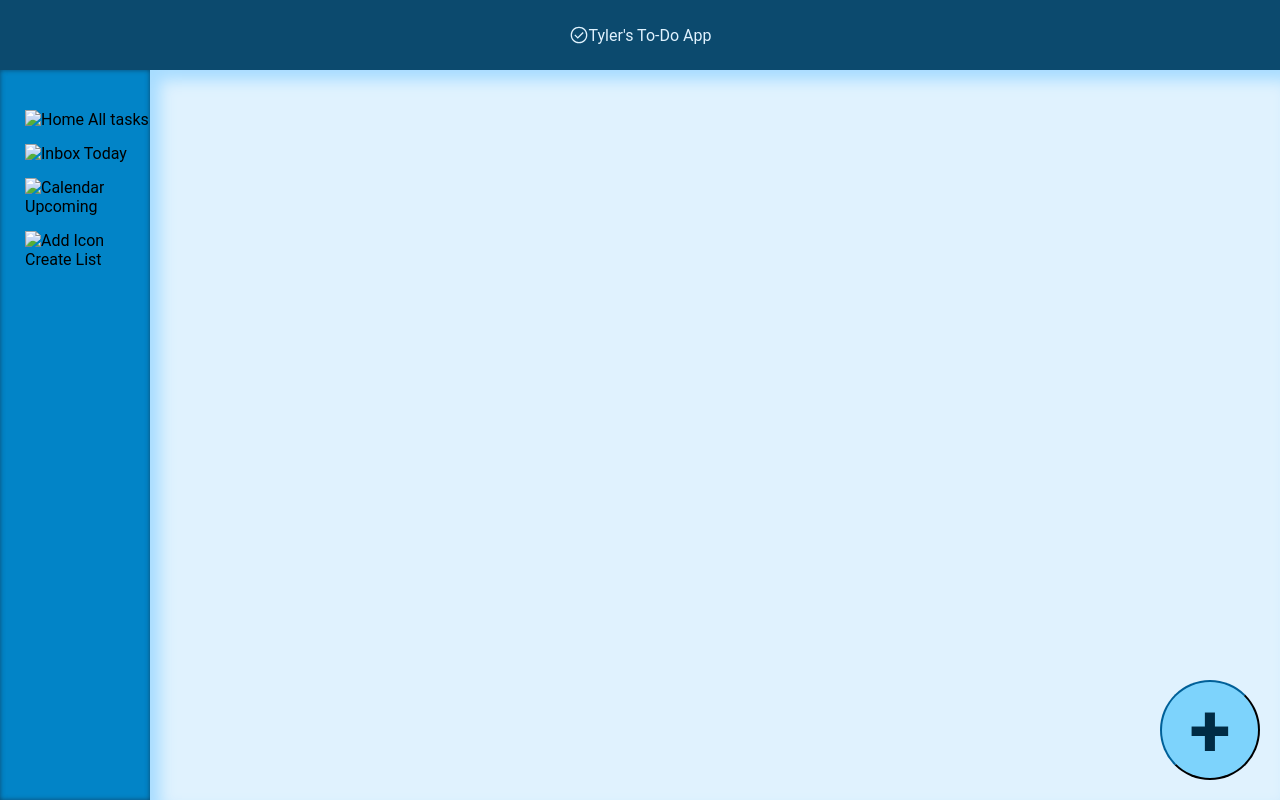
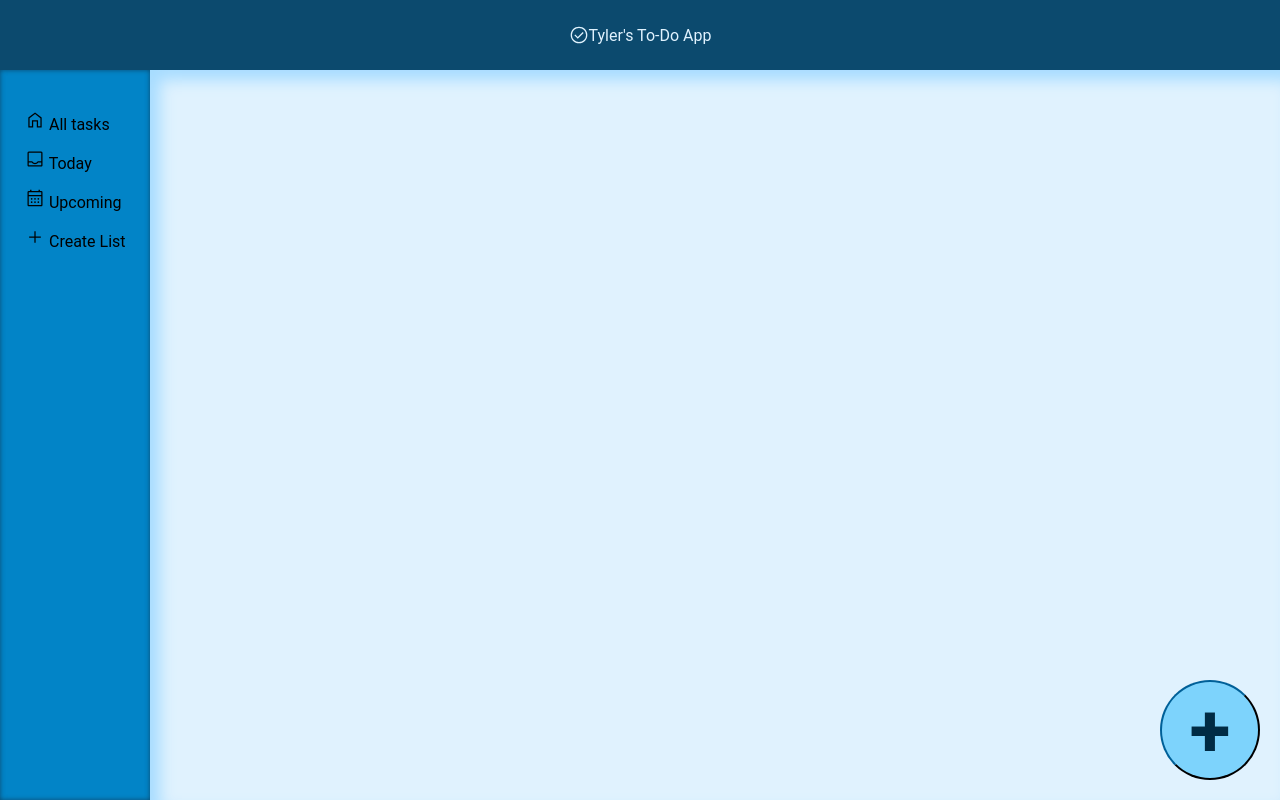
Before and after one commit to porcellotyler/to-do-list, a plain HTML site: page index.html in a window 1280 px wide. Drawn offline with Linux system fonts and the light colour scheme; files whose address does not match are found by name.

Commit message:
Fix image file paths for deployment

```diff
--- a/index.html
+++ b/index.html
@@ -15,19 +15,19 @@
 
         <div id="sidebar" class="sidebar">
             <div id="allTasks">
-                <img src="img/home.svg" alt="Home">
+                <img src="home.svg" alt="Home">
                 All tasks
             </div>
             <div id="today">
-                <img src="img/today.svg" alt="Inbox">
+                <img src="today.svg" alt="Inbox">
                 Today
             </div>
             <div id="upcoming">
-                <img src="img/upcoming.svg" alt="Calendar">
+                <img src="upcoming.svg" alt="Calendar">
                 Upcoming
             </div>
             <div id="createList">
-                <img src="img/add.svg" alt="Add Icon">
+                <img src="add.svg" alt="Add Icon">
                 Create List
             </div>
         </div>
```
